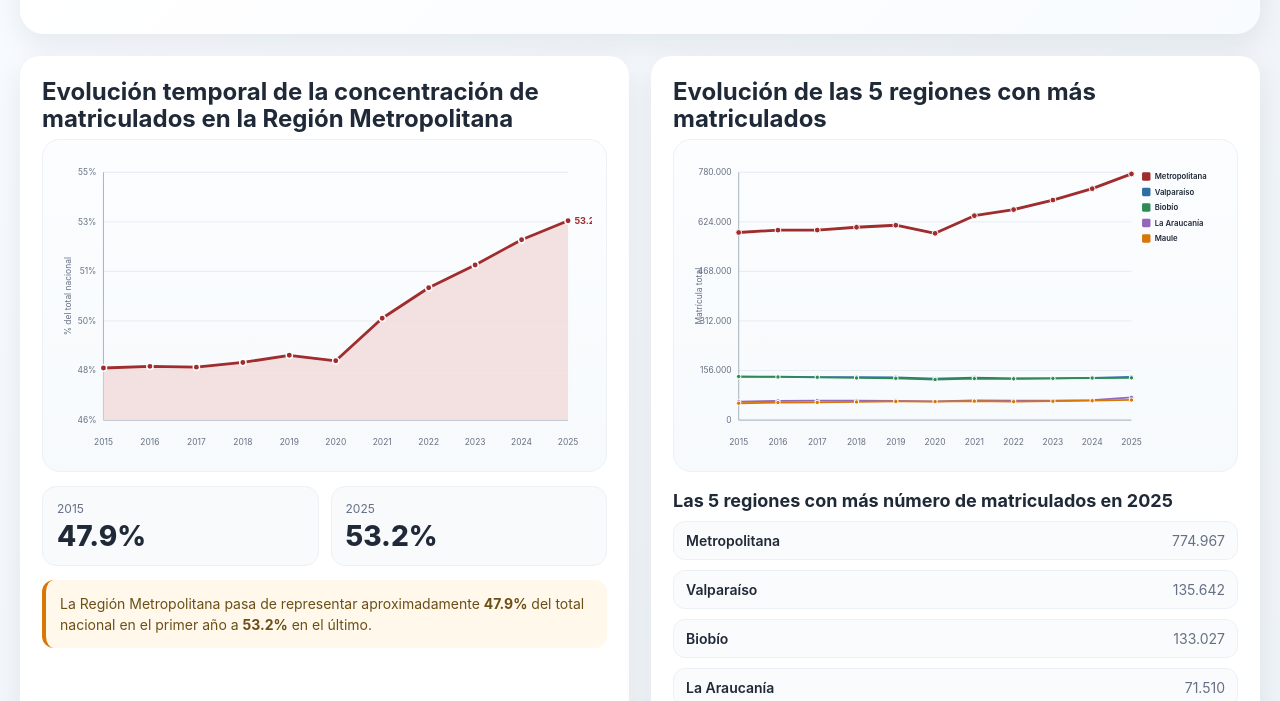
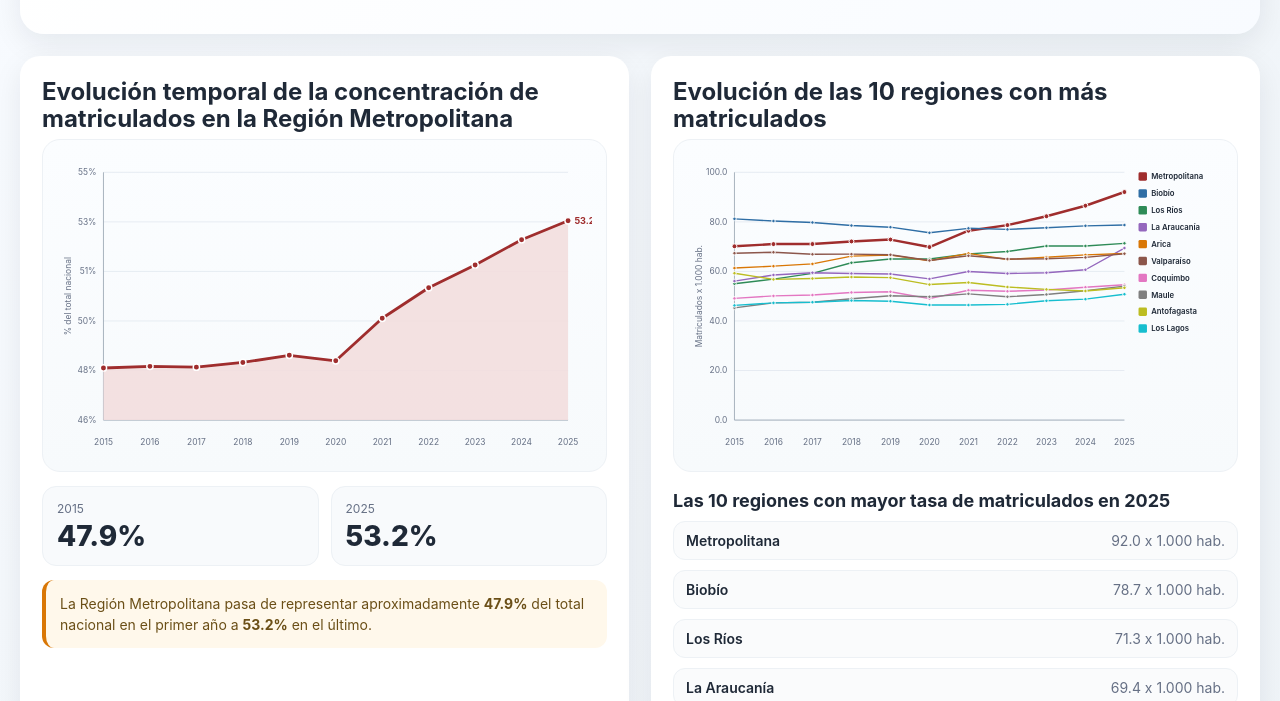
Before and after one commit to ambarmillaray/infovis-e1, a plain HTML site: page index.html in a window 1280 px wide. Shown: the part 99-800 px from the top of the page. Drawn offline with Linux system fonts and the light colour scheme.

Commit message:
nuevo index

```diff
--- a/index.html
+++ b/index.html
@@ -274,7 +274,7 @@
       </article>
 
       <article class="card">
-        <h2>Evolución de las 5 regiones con más matriculados</h2>
+        <h2>Evolución de las 10 regiones con más matriculados</h2>
 
         <div class="viz-wrap">
           <svg id="compareChart" viewBox="0 0 760 430" aria-label="Evolución de las principales regiones"></svg>
@@ -357,7 +357,7 @@ function normalizar(str) {
     if (s.includes("higgins")) return "ohiggins";
     if (s.includes("maule")) return "maule";
     if (s.includes("nuble")) return "nuble";
-    if (s.includes("biobio") || s.includes("bio bio")) return "biobio";
+    if (s.includes("biobio") || s.includes("bio bio") || s.includes("b")) return "biobio";
     if (s.includes("araucania")) return "araucania";
     if (s.includes("rios")) return "los rios";
     if (s.includes("lagos")) return "los lagos";
@@ -555,12 +555,13 @@ function normalizar(str) {
       }, "% del total nacional"));
     }
 
-    function drawCompareChart(svgId, series) {
+function drawCompareChart(svgId, series) {
       const svg = document.getElementById(svgId);
       svg.innerHTML = "";
 
       const W = 760, H = 430;
-      const m = { top: 26, right: 130, bottom: 52, left: 72 };
+      // Ampliamos el margen derecho para que quepan las leyendas
+      const m = { top: 26, right: 140, bottom: 52, left: 66 };
       const iw = W - m.left - m.right;
       const ih = H - m.top - m.bottom;
 
@@ -570,7 +571,8 @@ function normalizar(str) {
       const xMin = Math.min(...xs);
       const xMax = Math.max(...xs);
       const yMin = 0;
-      const yMax = Math.ceil(Math.max(...ys) / 10000) * 10000;
+      // Ajustamos el máximo del eje Y para tasas relativas (saltos más precisos)
+      const yMax = Math.ceil(Math.max(...ys) / 10) * 10;
 
       const xScale = x => m.left + ((x - xMin) / (xMax - xMin || 1)) * iw;
       const yScale = y => m.top + ih - ((y - yMin) / (yMax - yMin || 1)) * ih;
@@ -589,7 +591,7 @@ function normalizar(str) {
           "text-anchor": "end",
           "font-size": 12,
           fill: "#667085"
-        }, formatMiles(Math.round(value))));
+        }, value.toFixed(1))); // Mostramos 1 decimal en vez de formatMiles
       }
 
       xs.forEach(x => {
@@ -631,9 +633,9 @@ function normalizar(str) {
           }));
         });
 
-        // NUEVO: AGREGAR LEYENDA
-        const legendX = W - m.right + 15;
-        const legendY = m.top + (sIndex * 22);
+        // NUEVO: CAJAS DE LEYENDA A LA DERECHA
+        const legendX = W - m.right + 20;
+        const legendY = m.top + (sIndex * 24);
 
         svg.appendChild(svgEl("rect", {
           x: legendX, y: legendY, width: 12, height: 12, fill: s.color, rx: 2
@@ -642,7 +644,7 @@ function normalizar(str) {
         svg.appendChild(svgEl("text", {
           x: legendX + 18, y: legendY + 10,
           "font-size": 11, fill: "#1f2937", "font-weight": 600
-        }, s.name.charAt(0).toUpperCase() + s.name.slice(1))); // Capitalizar región
+        }, s.name.charAt(0).toUpperCase() + s.name.slice(1))); // Capitalizamos
       });
 
       svg.appendChild(svgEl("text", {
@@ -652,7 +654,7 @@ function normalizar(str) {
         "text-anchor": "middle",
         "font-size": 12,
         fill: "#667085"
-      }, "Matrícula total"));
+      }, "Matriculados x 1.000 hab."));
     }
 
     function drawMap(svgId, geo, valuesMap) {
@@ -789,38 +791,65 @@ function normalizar(str) {
         document.getElementById("lineNote").innerHTML =
           `La Región Metropolitana pasa de representar aproximadamente <b>${formatPct(inicio)}</b> del total nacional en el primer año a <b>${formatPct(fin)}</b> en el último.`;
 
-        const ultimoAno = anos[anos.length - 1];
+const ultimoAno = anos[anos.length - 1];
 
-        const top5Regions = Object.keys(porRegion)
-          .map(region => ({
-            region,
-            ultimo: porRegion[region][ultimoAno] || 0
-          }))
-          .sort((a, b) => b.ultimo - a.ultimo)
-          .slice(0, 5);
+        // Población estimada para el cálculo
+        const poblacion2025 = {
+          "arica y parinacota": 261000, "tarapaca": 410000, "antofagasta": 714000,
+          "atacama": 320000, "coquimbo": 870000, "valparaiso": 2020000,
+          "metropolitana": 8420000, "ohiggins": 1020000, "maule": 1170000,
+          "nuble": 520000, "biobio": 1690000, "araucania": 1030000,
+          "los rios": 411000, "los lagos": 907000, "aysen": 108000,
+          "magallanes": 182000
+        };
 
-        const palette = ["#9f2d2d", "#2f6ea5", "#2e8b57", "#9467bd", "#d97706"];
+        // Calculamos el top 5 pero de forma RELATIVA (tasa x 1000 habitantes)
+// Calculamos el top 10 de forma RELATIVA (tasa x 1000 habitantes)
+        const top10Regions = Object.keys(porRegion)
+          .map(region => {
+            const pob = poblacion2025[normalizar(region)] || 1;
+            const matriculaAbsoluta = porRegion[region][ultimoAno] || 0;
+            return {
+              region,
+              ultimoAbsoluto: matriculaAbsoluta,
+              ultimoRelativo: (matriculaAbsoluta / pob) * 1000
+            };
+          })
+          .sort((a, b) => b.ultimoRelativo - a.ultimoRelativo)
+          .slice(0, 10); // <-- Cambiamos a 10
 
-        const top5Series = top5Regions.map((d, i) => ({
+        // Paleta extendida a 10 colores diferenciables
+        const palette = [
+          "#9f2d2d", "#2f6ea5", "#2e8b57", "#9467bd", "#d97706",
+          "#8c564b", "#e377c2", "#7f7f7f", "#bcbd22", "#17becf"
+        ];
+
+        const top10Series = top10Regions.map((d, i) => ({
           name: d.region,
           color: palette[i],
-          width: normalizar(d.region).includes("metropolitana") ? 4 : 2.5,
-          point: normalizar(d.region).includes("metropolitana") ? 4.1 : 3.1,
-          data: anos.map(a => ({
-            x: a,
-            y: porRegion[d.region][a] || 0
-          }))
+          width: normalizar(d.region).includes("metropolitana") ? 3.5 : 2, // Líneas un poco más finas para no saturar
+          point: normalizar(d.region).includes("metropolitana") ? 3.5 : 2.5,
+          data: anos.map(a => {
+            const pob = poblacion2025[normalizar(d.region)] || 1;
+            return {
+              x: a,
+              y: ((porRegion[d.region][a] || 0) / pob) * 1000
+            };
+          })
         }));
 
-        drawCompareChart("compareChart", top5Series);
+        drawCompareChart("compareChart", top10Series);
+
+        // Actualizamos el título de la lista automáticamente
+        document.querySelector(".ranking-title").textContent = "Las 10 regiones con mayor tasa de matriculados en 2025";
 
         const rankingList = document.getElementById("rankingList");
         rankingList.innerHTML = "";
-        top5Regions.forEach(d => {
+        top10Regions.forEach(d => {
           const li = document.createElement("li");
           li.innerHTML = `
             <span class="region-name">${d.region}</span>
-            <span class="region-value">${formatMiles(d.ultimo)}</span>
+            <span class="region-value">${d.ultimoRelativo.toFixed(1)} x 1.000 hab.</span>
           `;
           rankingList.appendChild(li);
         });
```
